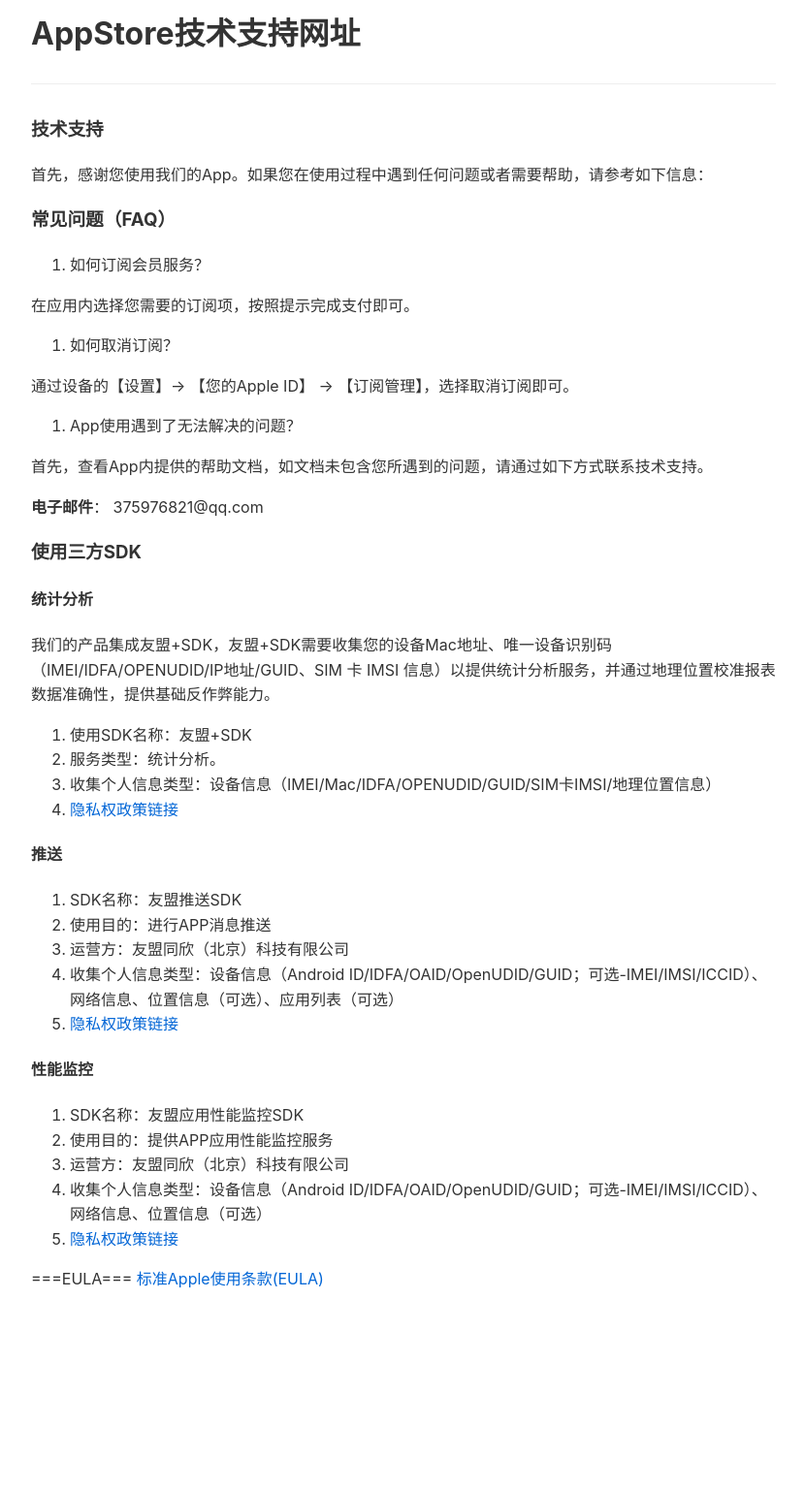
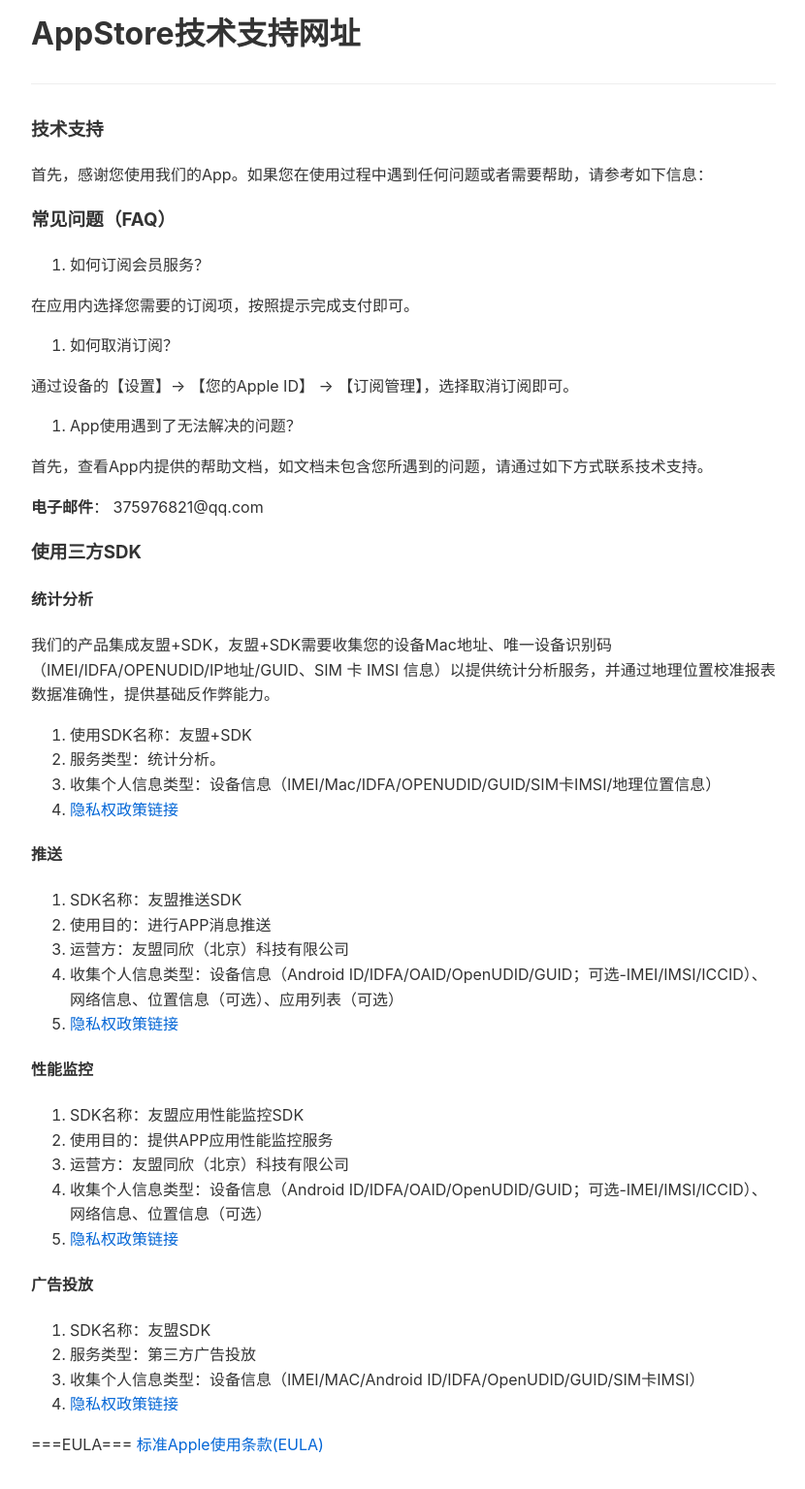
Before and after one commit to iBlackStone/iblackstone.github.io, a Jekyll site: the page built from setword/privacy.md, in a window 1280 px wide. Shown: the whole page at 97% size, without its empty margins (224-1054 px from the left). Built offline with Jekyll 4.4.1, drawn with Linux system fonts in a browser that asks for light colours; before the commit the page ends 1365 px from its top, so only the background shows below that.

```diff
--- a/setword/privacy.md
+++ b/setword/privacy.md
@@ -50,6 +50,11 @@ title: "AppStore技术支持网址"
 4. 收集个人信息类型：设备信息（Android ID/IDFA/OAID/OpenUDID/GUID；可选-IMEI/IMSI/ICCID）、网络信息、位置信息（可选）
 5. [隐私权政策链接](https://www.umeng.com/page/policy)
 
+#### 广告投放
+1. SDK名称：友盟SDK
+2. 服务类型：第三方广告投放
+3. 收集个人信息类型：设备信息（IMEI/MAC/Android ID/IDFA/OpenUDID/GUID/SIM卡IMSI）
+4. [隐私权政策链接](https://www.umeng.com/page/policy)
 
 ===EULA===
 [标准Apple使用条款(EULA)](https://www.apple.com/legal/internet-services/itunes/dev/stdeula/)
```
Also changed, not shown: setword/privacyen.md (+6 -0 lines).
